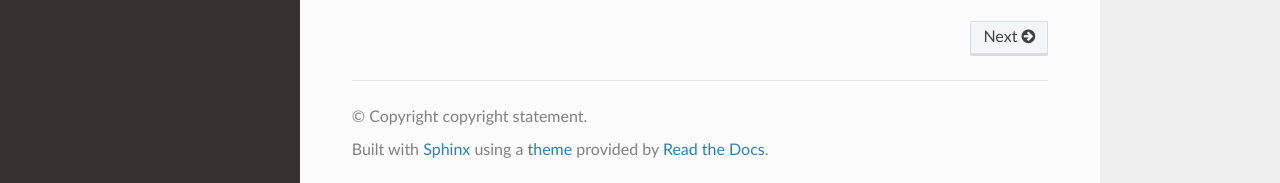
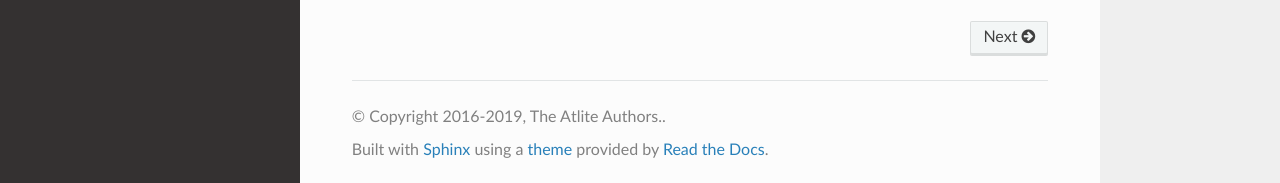
Before and after one commit to PyPSA/atlite, a Sphinx documentation site: the page built from doc/index.rst, in a window 1280 px wide and 1274 px high. Shown: the part 1088-1271 px from the top of the window. Built offline with Sphinx 7.4.7 and the Read the Docs theme 2.0.0, drawn with Linux system fonts in a browser that asks for light colours.

Commit message:
Adjust documentation config for copyright and project name.

```diff
--- a/doc/conf.py
+++ b/doc/conf.py
@@ -1,7 +1,7 @@
 # -*- coding: utf-8 -*-
 #
-# PyPSA documentation build configuration file, created by
-# sphinx-quickstart on Tue Jan  5 10:04:42 2016.
+# Atlite documentation build configuration file, created by
+# sphinx-quickstart on Tue Jan 5 10:04:42 2016.
 #
 # This file is execfile()d with the current directory set to its
 # containing dir.
@@ -36,6 +36,7 @@
     'sphinx.ext.todo',
     'sphinx.ext.mathjax',
     'sphinx.ext.napoleon',
+    'nbsphinx',
     # 'sphinx.ext.pngmath',
     #'sphinxcontrib.tikz',
     #'rinoh.frontend.sphinx',
@@ -61,8 +62,8 @@
 
 # General information about the project.
 project = u'atlite'
-copyright = u'copyright statement'
-author = u'authors'
+copyright = u'2016-2019, The Atlite Authors.'
+author = u'The Atlite Authors'
 
 # The version info for the project you're documenting, acts as replacement for
 # |version| and |release|, also used in various other places throughout the
@@ -213,7 +214,7 @@
 # Sphinx supports the following languages:
 #   'da', 'de', 'en', 'es', 'fi', 'fr', 'hu', 'it', 'ja'
 #   'nl', 'no', 'pt', 'ro', 'ru', 'sv', 'tr'
-#html_search_language = 'en'
+html_search_language = 'en'
 
 # A dictionary with options for the search language support, empty by default.
 # Now only 'ja' uses this config value
@@ -224,7 +225,7 @@
 #html_search_scorer = 'scorer.js'
 
 # Output file base name for HTML help builder.
-htmlhelp_basename = 'PyPSAEurdoc'
+htmlhelp_basename = 'atlitedoc'
 
 # -- Options for LaTeX output ---------------------------------------------
 
```
